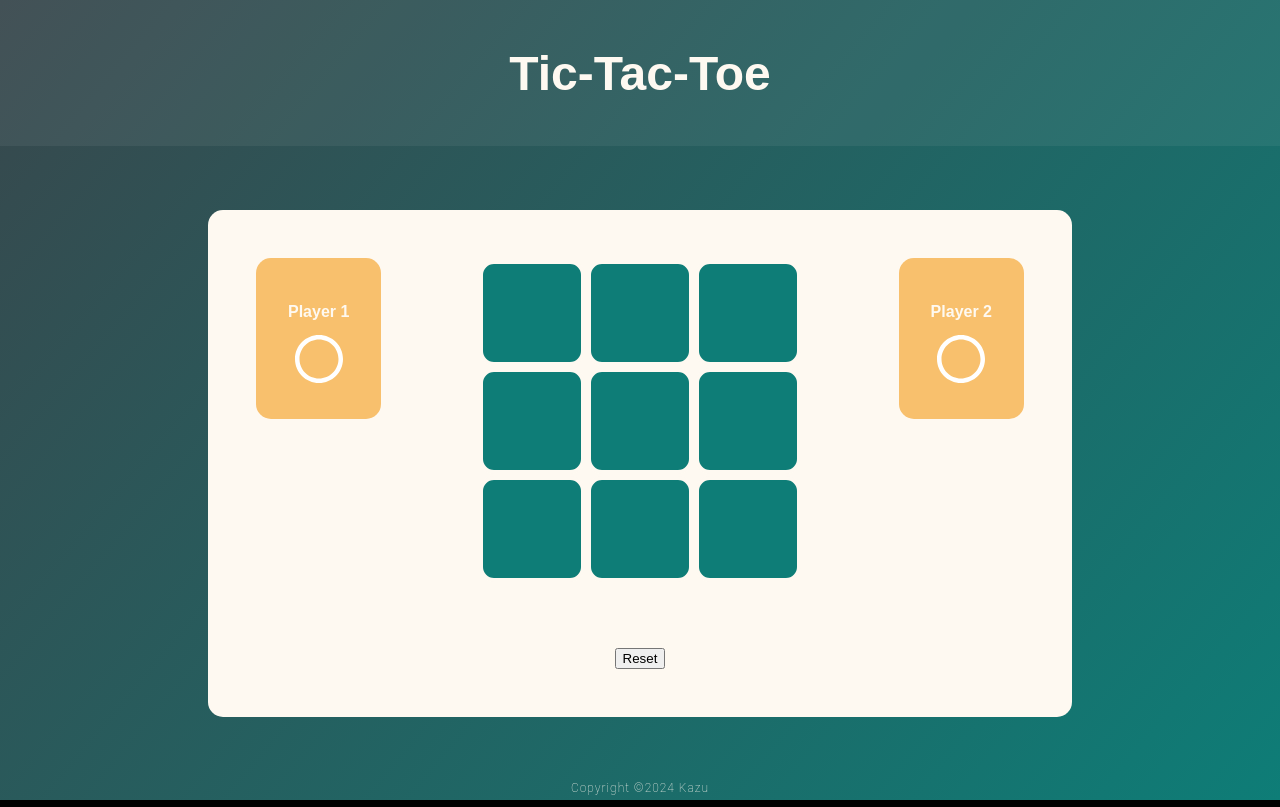
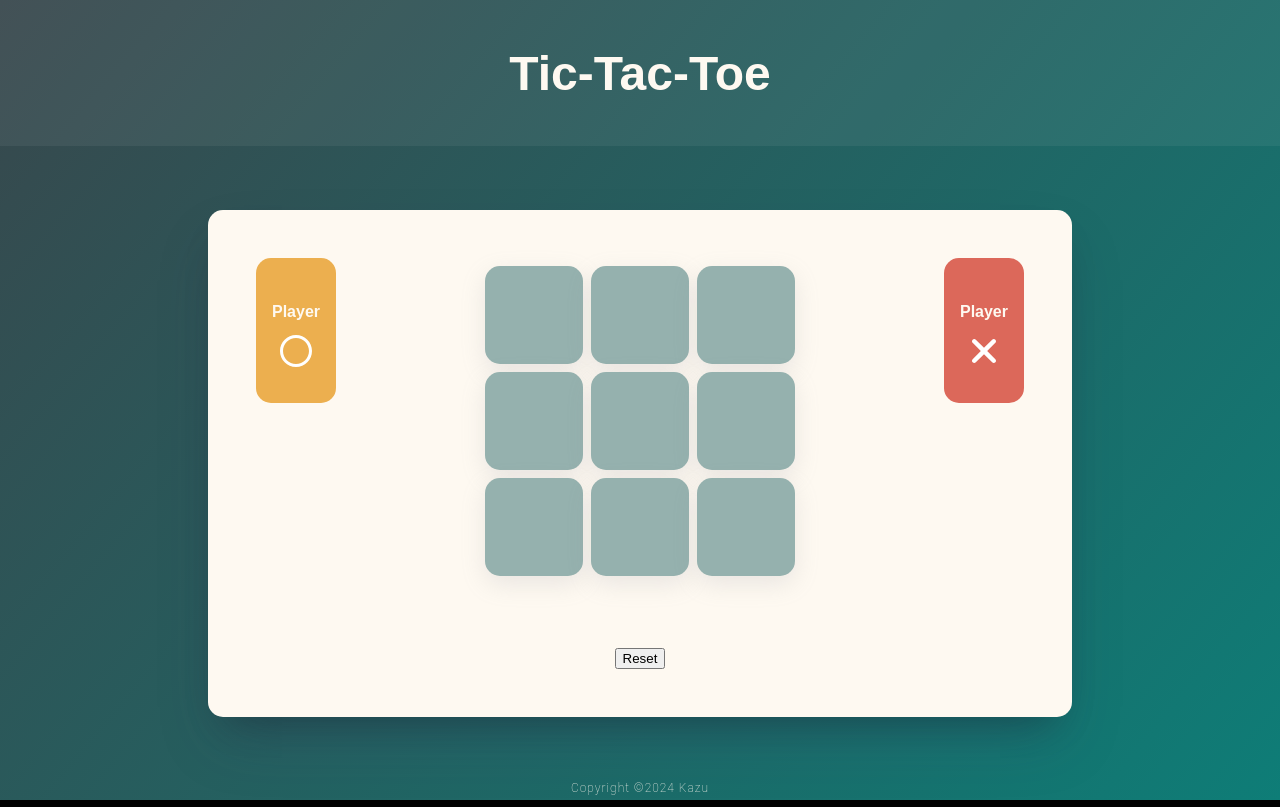
Before and after one commit to KareemZuwa/TicTacToe, an Angular app: page / in a window 1280 px wide. Built offline with nearby package versions, Linux system fonts and the light colour scheme; a web font is replaced by a local one.

Commit message:
styling changes to imporve experience

```diff
--- a/src/app/components/board/board.component.css
+++ b/src/app/components/board/board.component.css
@@ -1,20 +1,21 @@
 td {
-  background: var(--light-green);
+  box-shadow: rgba(149, 157, 165, 0.2) 0px 8px 24px;
+  background: var(--pastell-green);
   width: 96px;
   height: 96px;
-  border: 4px solid var(--creme-white);
+  /* border: 4px solid var(--creme-white); */
   border-radius: 15px;
   text-align: center;
   font-size: 2em;
   cursor: pointer;
 }
 
-td.player-x {
+td.player-o {
   background-color: var(--pastell-yellow);
 }
 
-td.player-o {
-  background-color: var( --danger-orange);
+td.player-x {
+  background-color: var(--danger-orange);
 }
 
 .button-container {
--- a/src/app/components/board/board.component.html
+++ b/src/app/components/board/board.component.html
@@ -1,5 +1,5 @@
 <section>
-  <table>
+  <table [cellSpacing]="8">
     <tbody>
       <tr>
         <td
--- a/src/app/components/board/board.component.ts
+++ b/src/app/components/board/board.component.ts
@@ -16,18 +16,93 @@ export class AppBoard {
     ['', '', ''],
   ];
 
-  currentPlayer: string = 'X';
+  currentPlayer: string = 'O';
+  winner: string | null = null;
+  isDraw: boolean = false;
 
   handleClick(row: number, col: number): void {
-    if (this.board[row][col] === '') {
+    if (this.board[row][col] === '' && !this.winner) {
       this.board[row][col] = this.currentPlayer;
       console.log(
         `Player ${this.currentPlayer} clicked on cell [${row}, ${col}]`
       );
 
-      this.currentPlayer = this.currentPlayer === 'X' ? 'O' : 'X';
+      if (this.checkWinner()) {
+        console.log(`Player ${this.winner} wins!`);
+      } else if (this.checkDraw()) {
+        this.isDraw = true;
+        console.log('The game is a draw!');
+      } else {
+        this.currentPlayer = this.currentPlayer === 'X' ? 'O' : 'X';
+      }
     }
     console.table(this.board);
+  }
+
+  checkWinner(): boolean {
+    const winningCombinations = [
+      // Rows
+      [
+        [0, 0],
+        [0, 1],
+        [0, 2],
+      ],
+      [
+        [1, 0],
+        [1, 1],
+        [1, 2],
+      ],
+      [
+        [2, 0],
+        [2, 1],
+        [2, 2],
+      ],
+      // Columns
+      [
+        [0, 0],
+        [1, 0],
+        [2, 0],
+      ],
+      [
+        [0, 1],
+        [1, 1],
+        [2, 1],
+      ],
+      [
+        [0, 2],
+        [1, 2],
+        [2, 2],
+      ],
+      // Diagonals
+      [
+        [0, 0],
+        [1, 1],
+        [2, 2],
+      ],
+      [
+        [0, 2],
+        [1, 1],
+        [2, 0],
+      ],
+    ];
+
+    for (const combo of winningCombinations) {
+      const [a, b, c] = combo;
+      if (
+        this.board[a[0]][a[1]] !== '' &&
+        this.board[a[0]][a[1]] === this.board[b[0]][b[1]] &&
+        this.board[a[0]][a[1]] === this.board[c[0]][c[1]]
+      ) {
+        this.winner = this.board[a[0]][a[1]];
+        return true;
+      }
+    }
+
+    return false;
+  }
+
+  checkDraw(): boolean {
+    return this.board.every((row) => row.every((cell) => cell !== ''));
   }
 
   resetBoard(): void {
--- a/src/app/components/close-icon/close-icon.component.html
+++ b/src/app/components/close-icon/close-icon.component.html
@@ -1,10 +1,8 @@
 <svg
-  height="512px"
   id="Layer_1"
   style="enable-background: new 0 0 512 512"
   version="1.1"
   viewBox="0 0 512 512"
-  width="512px"
   xml:space="preserve"
   xmlns="http://www.w3.org/2000/svg"
   xmlns:xlink="http://www.w3.org/1999/xlink"
--- a/src/app/components/player/player.component.css
+++ b/src/app/components/player/player.component.css
@@ -1,12 +1,17 @@
 section {
-    background: var(--pastell-yellow);
-    padding: 2rem;
-    border-radius: 15px;
-    display: flex;
-    flex-direction: column;
-    place-items: center;
+  background: var(--pastell-yellow);
+  padding: 2rem 1rem;
+  border-radius: 15px;
+  display: flex;
+  flex-direction: column;
+  place-items: center;
+}
+
+.current {
+  box-shadow: rgba(50, 50, 93, 0.25) 0px 30px 60px -12px,
+    rgba(0, 0, 0, 0.3) 0px 18px 36px -18px;
 }
 
 .player-content {
-    width: 3rem;
+  width: 2rem;
 }
--- a/src/app/components/player/player.component.html
+++ b/src/app/components/player/player.component.html
@@ -1,6 +1,9 @@
-<section>
-  <div class="player-title"><h2>{{player}}</h2></div>
-  <div class="player-content">
-    <app-circle-icon></app-circle-icon>
+<section [class.current]="isCurrentPlayer" [ngStyle]="{ 'background-color': backgroundColor }">
+  <div class="player-title">
+    <h2>{{ player }}</h2>
   </div>
+<div class="player-content" *ngIf="icon === 'circle' || icon === 'close'">
+  <app-circle-icon *ngIf="icon === 'circle'"></app-circle-icon>
+  <app-close-icon *ngIf="icon === 'close'"></app-close-icon>
+</div>
 </section>
--- a/src/app/layout/main/main.component.css
+++ b/src/app/layout/main/main.component.css
@@ -1,4 +1,5 @@
 main {
+  box-shadow: rgba(50, 50, 93, 0.25) 0px 30px 60px -12px, rgba(0, 0, 0, 0.3) 0px 18px 36px -18px;
   background: var(--creme-white);
   border-radius: 15px;
   margin: auto;
--- a/src/app/layout/main/main.component.html
+++ b/src/app/layout/main/main.component.html
@@ -1,5 +1,5 @@
 <main>
-  <app-player player="Player 1"></app-player>
+  <app-player player="Player" icon="circle"></app-player>
   <app-board></app-board>
-  <app-player player="Player 2"></app-player>
+  <app-player player="Player" icon="close" backgroundColor="#DC685A"></app-player>
 </main>
--- a/src/styles.css
+++ b/src/styles.css
@@ -2,10 +2,11 @@
 
 :root {
   --dark-green: #38474c;
-  --light-green: #0E7D77;
-  --pastell-yellow: #f8c06d;
+  --light-green: #0e7d77;
+  --pastell-yellow: #ecaf4f;
   --creme-white: #fef9f1;
-  --danger-orange: #ff4c01;
+  --danger-orange: #dc685a;
+  --pastell-green: #95b1ae;
 }
 
 body,
```
Also changed, not shown: src/app/components/player/player.component.ts (+7 -2 lines), src/app/components/close-icon/close-icon.component.ts (line endings or trailing spaces).
